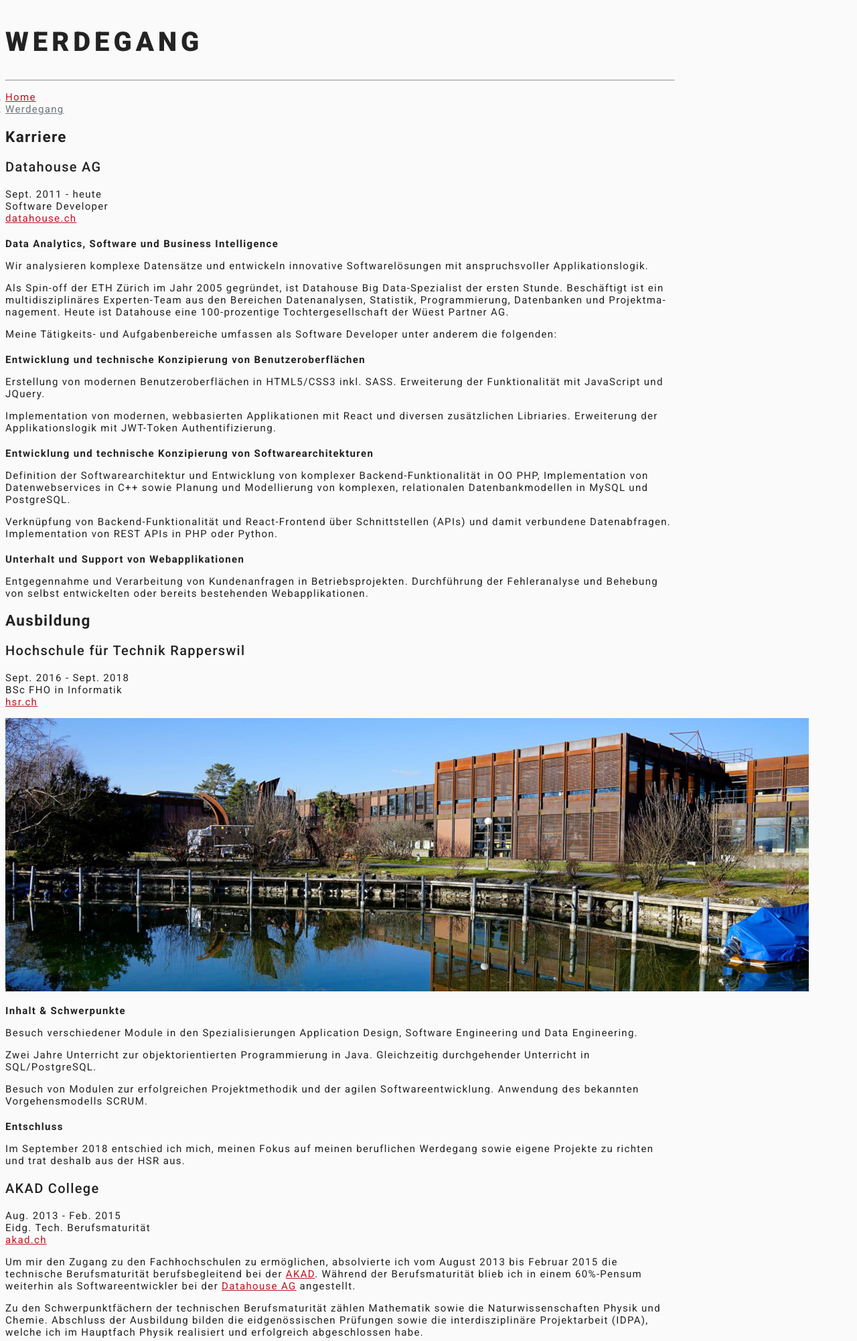
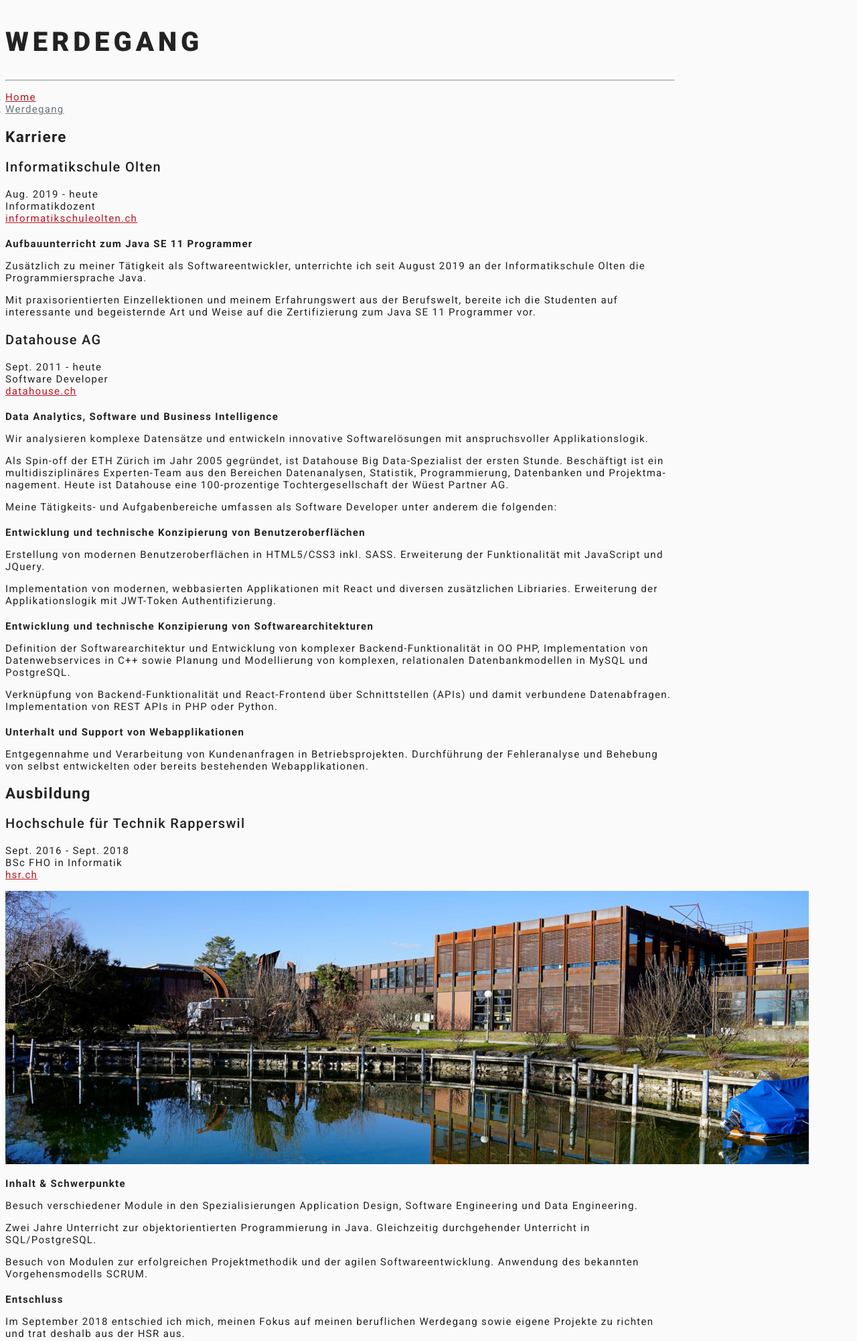
Before and after one commit to cgurtner/CGU, a PHP site: page /index.php?page=werdegang in a window 1280 px wide. Shown: the part 384-2386 px from the top of the page at 67% size. Run offline with PHP 8.4, Linux system fonts and the light colour scheme; data that the repository does not hold is empty; style sheets or scripts are compiled from the project's sources; some libraries are stand-ins or nearby versions.

Commit message:
informatikdozent an der ISO zu werdegang hinzufügen

```diff
--- a/php/web/content/page/werdegang.php
+++ b/php/web/content/page/werdegang.php
@@ -8,6 +8,35 @@
                         <header>
                             <h2>Karriere</h2>
                         </header>
+                        <section>
+                            <div class="row">
+                                <div class="col-12 col-sm-4">
+                                    <header>
+                                        <h3>Informatikschule Olten</h3>
+                                        <p>
+                                            Aug. 2019 - heute<br>
+                                            Informatikdozent<br>
+                                            <a href="https://www.informatikschuleolten.ch/" target="_blank" rel="noreferrer">informatikschuleolten.ch</a>
+                                        </p>
+                                    </header>
+                                </div>
+                                <div class="col-12 col-sm-8">
+                                    <section>
+                                        <header>
+                                            <h4 class="inline">Aufbauunterricht zum Java SE 11 Programmer</h4>
+                                        </header>
+                                        <p>
+                                            Zusätzlich zu meiner Tätigkeit als Softwareentwickler, unterrichte ich seit August 2019
+                                            an der Informatikschule Olten die Programmiersprache Java.
+                                        </p>
+                                        <p>
+                                            Mit praxisorientierten Einzellektionen und meinem Erfahrungswert aus der Berufswelt, bereite ich
+                                            die Studenten auf interessante und begeisternde Art und Weise auf die Zertifizierung zum Java SE 11 Programmer vor.
+                                        </p>
+                                    </section>
+                                </div>
+                            </div>
+                        </section>
                         <section>
                             <div class="row">
                                 <div class="col-12 col-sm-4">
```
